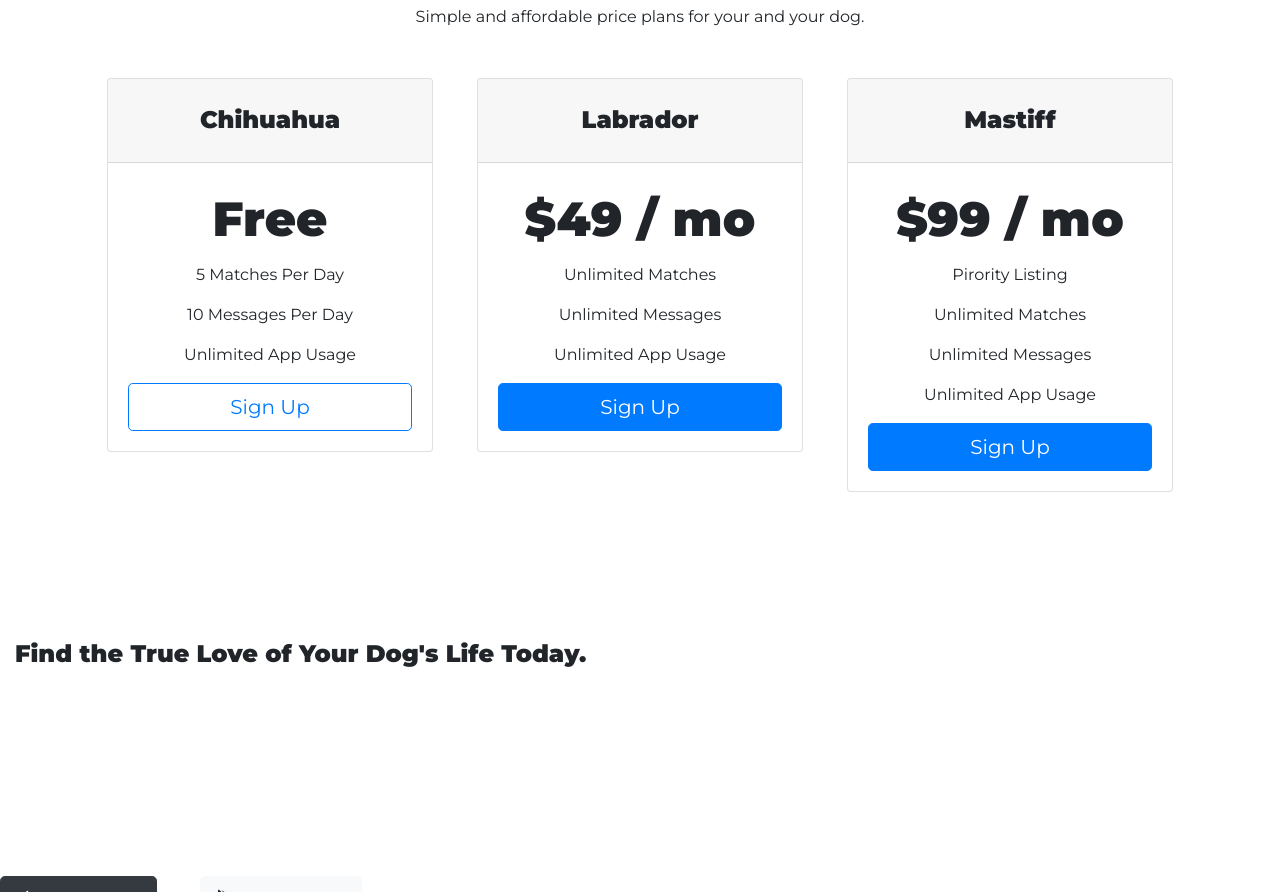
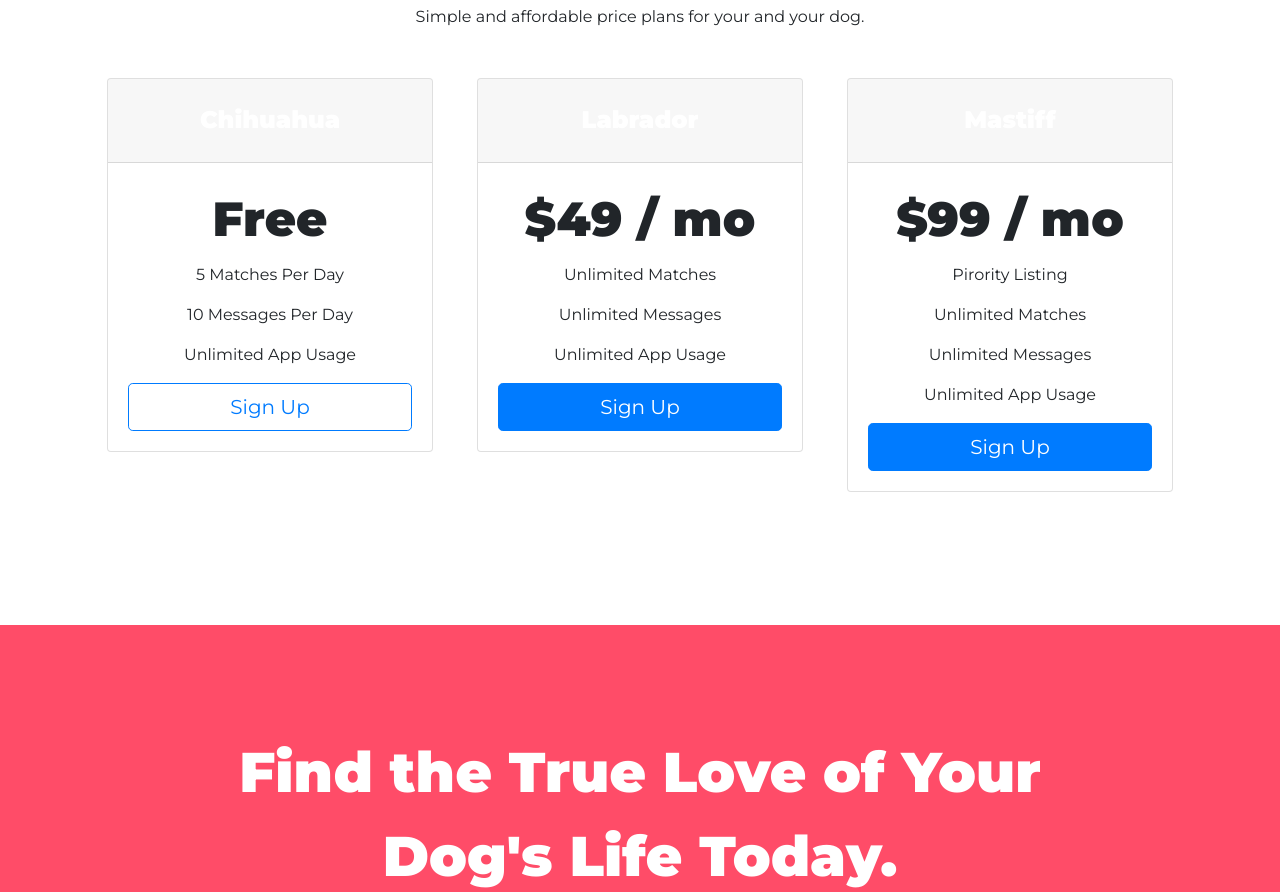
Before and after one commit to Aryan-9211/bootstrap, a plain HTML site: page index.html in a window 1280 px wide. Shown: the part 1908-2800 px from the top of the page. Drawn offline with nearby package versions, Linux system fonts and the light colour scheme.

Commit message:
Update styles.css

```diff
--- a/css/styles.css
+++ b/css/styles.css
@@ -191,3 +191,36 @@ h1{
     .price-col{
         padding: 3% 2%;
     }
+
+
+    /* BOTTOM */
+
+    #cta{
+        background-color: #ff4c68;
+        text-align: center;
+        padding: 7% 15%;
+    }
+
+    h3{
+        font-weight: 900;
+        font-size: 1.5rem;
+        margin: 15px;
+        color: #fff;
+        font-family: 'Montserrat', sans-serif;
+
+    }
+
+    .cta-h3{
+        font-size: 3.5rem;
+        /* padding-bottom: 55px; */
+        line-height: 1.5;
+    }
+
+    #footer{
+        padding: 7% 15%;
+        text-align: center;
+    }
+
+    .social-icon{
+        margin: 20px 10px;
+    }
```
